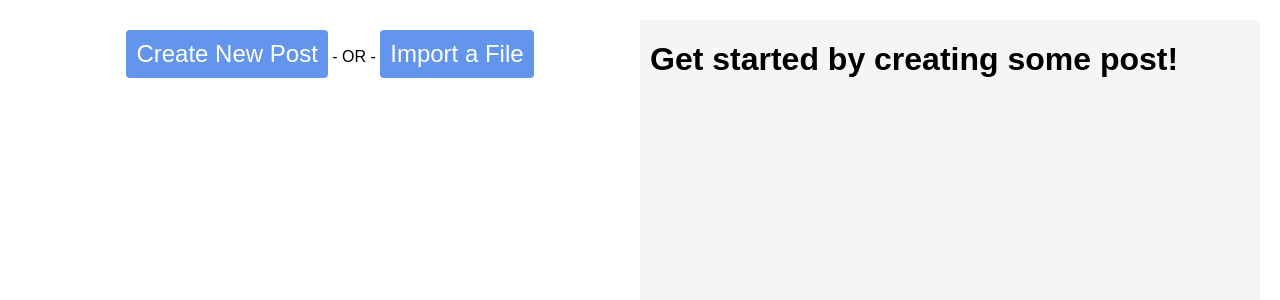
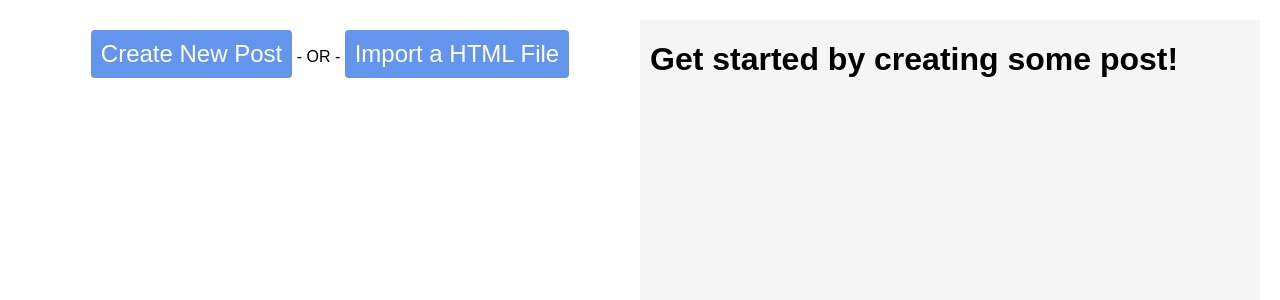
Before and after one commit to Ashu0039/post-editor, a React (Create React App) app: page / in a window 1280 px wide. Shown: the top 300 px of the page. Built offline with nearby package versions, Linux system fonts and the light colour scheme.

Commit message:
Changed import btn text

```diff
--- a/src/components/CreatePost/CreatePost.js
+++ b/src/components/CreatePost/CreatePost.js
@@ -57,7 +57,7 @@ class CreatePost extends Component {
 
         <div onClick={() => this.setEditMode(true)} className="create-post-btn non-selectable-action">Create New Post</div>
         <span> - OR - </span>
-        <div onClick={() => this.openFilePicker()} className="create-post-btn non-selectable-action">Import a File</div>
+        <div onClick={() => this.openFilePicker()} className="create-post-btn non-selectable-action">Import a HTML File</div>
         <input id="fileInput" type="file" accept="text/html" onChange={(event) => this.readFiles(event)} />
 
       </div>
```
